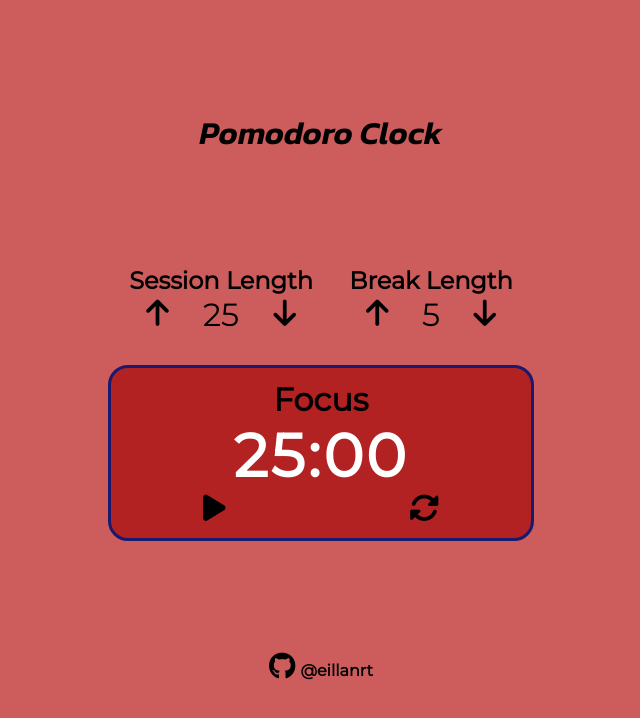
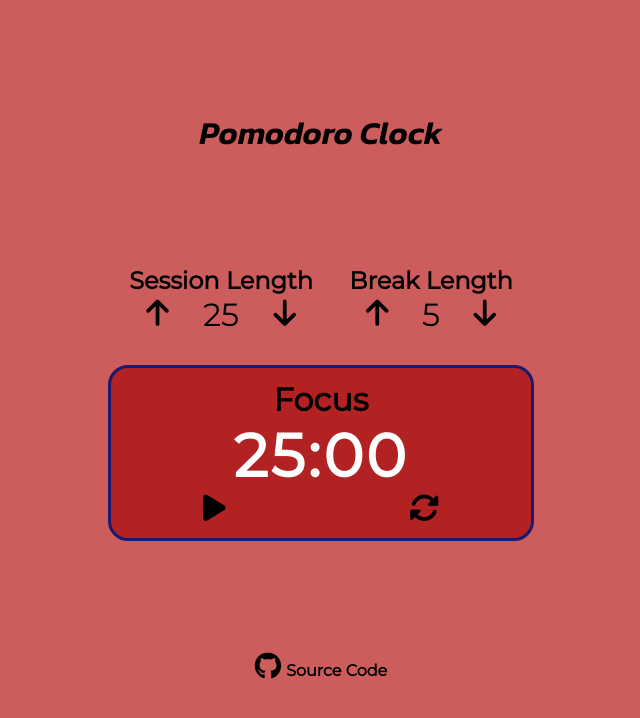
Before and after one commit to eillanrt/pomodoro, a React (Vite) app: page / in a window 1280 px wide. Shown: the top 718 px of the page, without its empty margins (319-959 px from the left). Built offline with nearby package versions, Linux system fonts and the light colour scheme.

Commit message:
change github label

```diff
--- a/src/components/Footer.jsx
+++ b/src/components/Footer.jsx
@@ -4,7 +4,7 @@ function Footer() {
       <p>
         <a href="https://github.com/eillanrt/pomodoro" target="_blank">
           <i className="fab fa-github"></i>
-          @eillanrt
+          Source Code
         </a>
       </p>
     </footer>
```
